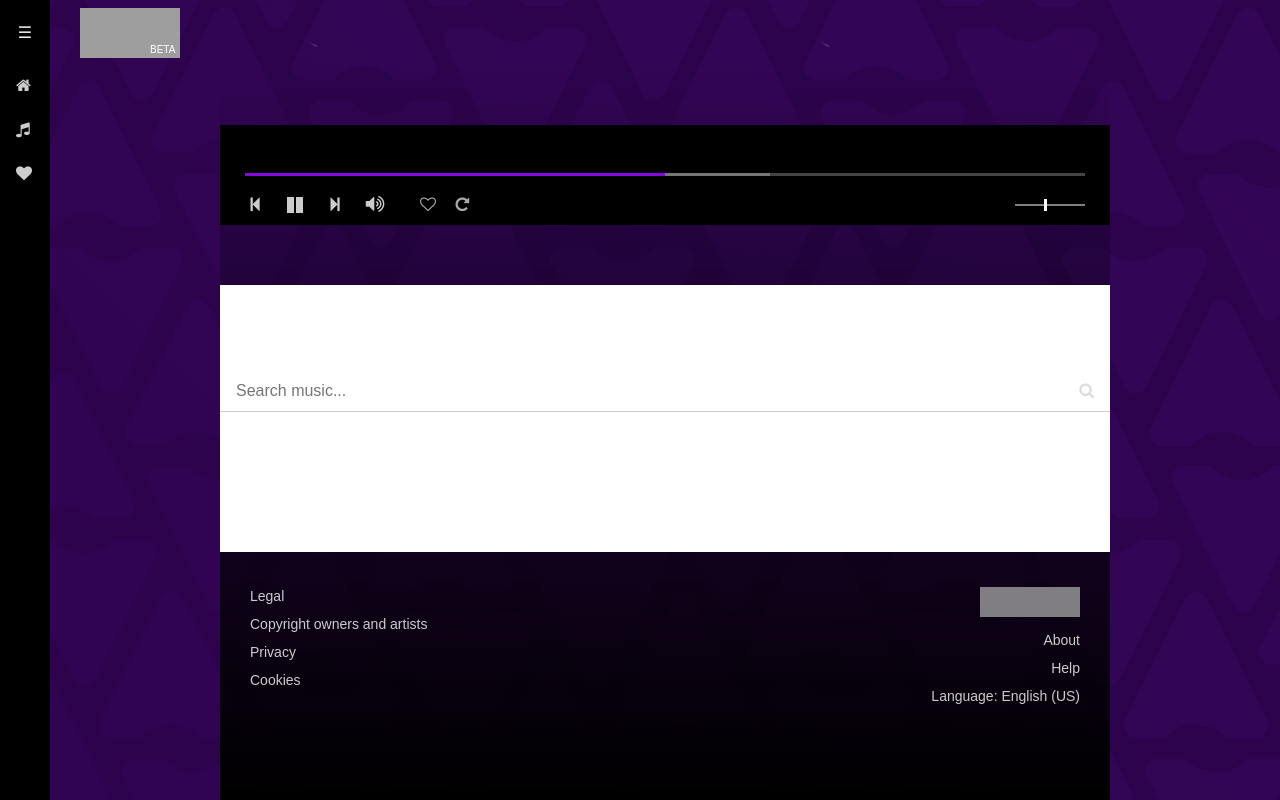
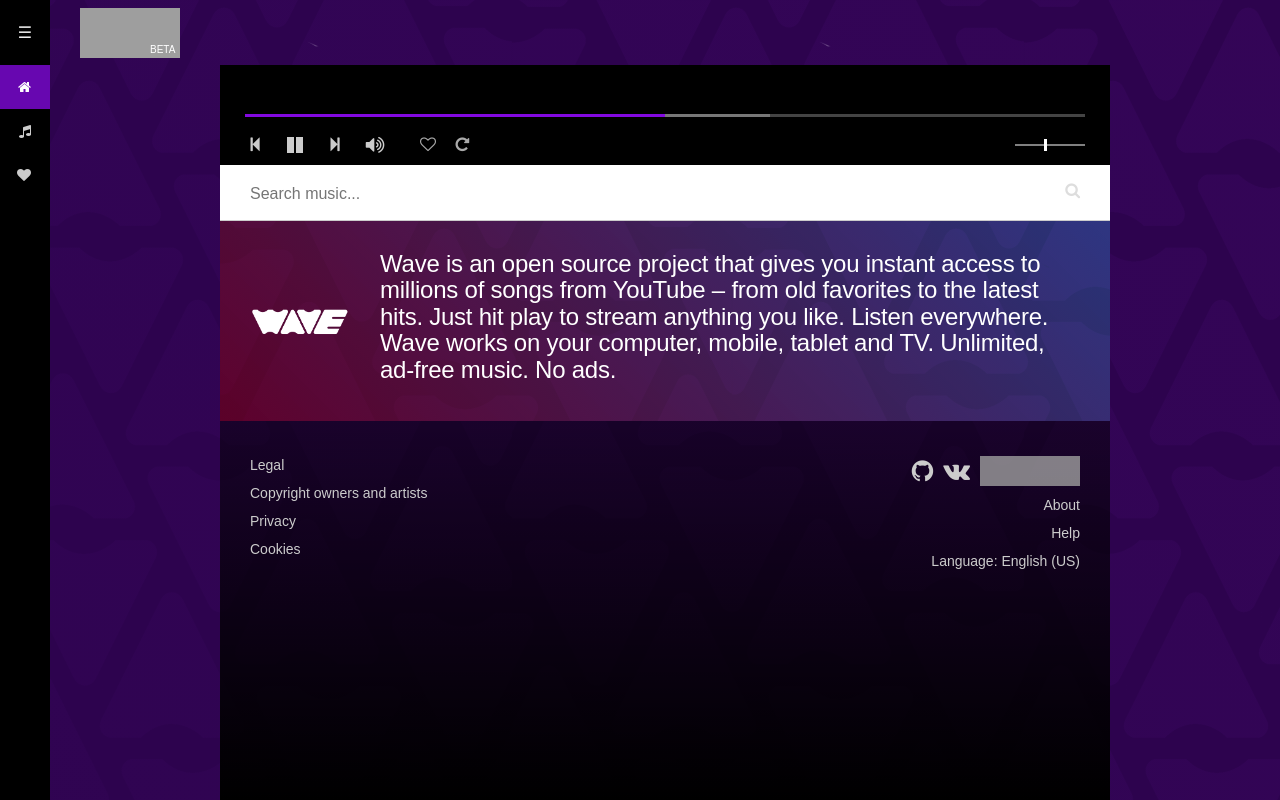
Before and after one commit to AntonPolyakin/wave.ml, a PHP site: page / in a window 1280 px wide. Run offline with PHP 8.4, Linux system fonts and the light colour scheme; some libraries are stand-ins or nearby versions; grey boxes are pictures that could not be loaded.

Commit message:
0.3.0
- added tabs

```diff
--- a/index.php
+++ b/index.php
@@ -50,7 +50,7 @@
 
      <ul class="menu-dropdown">
 
-      <li><a href="#">Home</a><span class="icon"><i class="fa fa-home" aria-hidden="true"></i></span></li>
+      <li class="menu-tab current-tab"><span class="text">Home</span><span class="icon"><i class="fa fa-home" aria-hidden="true"></i></span></li>
 
       <li style="display:none" class="menu-hasdropdown">
        <a href="#">Settings</a><span class="icon"><i class="fa fa-gear"></i></span>
@@ -61,16 +61,16 @@
       <input type="checkbox" class="sub-menu-checkbox" id="settings" />
 
       <ul style="display:none" class="sub-menu-dropdown">
-        <li><a href="">Profile</a></li>
-        <li><a href="">Security</a></li>
-        <li><a href="">Account</a></li>
+        <li>Profile</li>
+        <li>Security</li>
+        <li>Account</li>
       </ul>
     </li>
-<li><a href="#">Playlists</a><span class="icon"><i class="fa fa-music" aria-hidden="true"></i></li>
-    <li><a href="#">Favourites</a><span class="icon"><i class="fa fa-heart"></i></span></li>
-    <li style="display:none"><a href="#">History</a><span class="icon"><i class="fa fa-history" aria-hidden="true"></i></span></li>
-    <li style="display:none"><a href="#">Messages</a><span class="icon"><i class="fa fa-envelope"></i></span></li>
-    <li style="display:none"><a href="#">Subscriptions</a><span class="icon"><i class="fa fa-headphones" aria-hidden="true"></i></span></li>
+<li class="menu-tab"><span class="text">Playlists</span><span class="icon"><i class="fa fa-music" aria-hidden="true"></i></li>
+    <li class="menu-tab"><span class="text">Favourites</span><span class="icon"><i class="fa fa-heart"></i></span></li>
+    <li style="display:none">History<span class="icon"><i class="fa fa-history" aria-hidden="true"></i></span></li>
+    <li style="display:none">Messages<span class="icon"><i class="fa fa-envelope"></i></span></li>
+    <li style="display:none">Subscriptions<span class="icon"><i class="fa fa-headphones" aria-hidden="true"></i></span></li>
   </ul>
 
 </div>
@@ -182,30 +182,33 @@
       </section>
       <!--END OF YOUTUBE PLAYER-->
 
-
-
     </div>
-
-    <ul class="acc-container">
-    </ul>
+<!--TABS-->
+<div id="tab-container">
 
   <!--end of custom Youtube playlist-->
+ <div class="tab-content tab-active">
 
   <!--search content-->
   <nav class="navbar">
-
     <form class="form-inline " id="search-form" name="search-form" onSubmit="return search()">
-
       <div class="input-style">
         <input class="form-control search-field" type="search" id="query" placeholder="Search music...">
         <button type="submit" id="search-btn" name="search-btn" ><i class="fa fa-search" aria-hidden="true"></i></button>
         <div class="style"></div>
       </div>
     </form>
+  </nav>
 
-  </nav>
   <div class="content">
     <div class="container-fluid" id="results">
+
+<div class="meeting-block">
+  <div class="meeting-logo"></div>
+  <h1>
+  Wave is an open source project that gives you instant access to millions of songs from YouTube – from old favorites to the latest hits. Just hit play to stream anything you like. Listen everywhere. Wave works on your computer, mobile, tablet and TV. Unlimited, ad-free music. No ads.
+</h1>
+</div>
 
     </div> <!-- ENd of container fluid -->
     <div class="container-fluid">
@@ -215,6 +218,15 @@
    </div>
  </div> <!-- End of content -->
 
+</div>
+<div class="tab-content">
+<ul class="acc-container"></ul>
+</div>
+<div class="tab-content">
+  favorites
+</div>
+</div>
+<!--END OF TABS-->
  <!--end of search content-->
  <!--footer-->
  <div id="footer">
@@ -226,7 +238,11 @@
   </ul>
 
   <ul class="footer-menu footer-menu__right">
-    <li><a href="#" class="logotype__unsonet"></a></li>
+    <li class="follow-block">
+<a href="https://github.com/AntonPolyakin/wave.ml" target="_blank" title="GitHub"><i class="fa fa-github" aria-hidden="true"></i></a>
+      <a href="https://vk.com/id66838282" target="_blank" title="VK"><i class="fa fa-vk" aria-hidden="true"></i></a>
+      <a href="#" class="logotype__unsonet"></a>
+    </li>
     <li><a href="#">About</a></li>
     <li><a href="#">Help</a></li>
     <li><a href="#">Language: English (US)</a></li>
--- a/src/css/style.css
+++ b/src/css/style.css
@@ -9,7 +9,6 @@ body {
 height: 100%;
   font-family: 'Work Sans', sans-serif;
   margin: 0;
-  /*background: linear-gradient(45deg, rgba(103, 0, 31, .8), rgba(34, 101, 163, .5)), url('../img/wave_texture.png') repeat; */
   background: linear-gradient(45deg, rgba(45, 3, 78, .8), rgba(45, 3, 78, .5)), url('../img/wave_texture.png') repeat;
   background-size: auto;
   position: relative;
@@ -20,6 +19,29 @@ body.openNav {
 	grid-template-columns:250px 1fr;
 }
 
+.meeting-block{
+  background: linear-gradient(45deg, rgba(103, 0, 31, .8), rgba(34, 101, 163, .5)), url('../img/wave_texture.png') repeat;
+  display: grid;
+  grid-template-columns: auto 1fr;
+   padding: 30px;
+}
+.meeting-logo{
+align-self: center;
+  display: block;
+  background: url('../img/wave_logo.png') no-repeat scroll 0 50%;
+  background-size: 100px;
+  width: 100px;
+  height: 50px;
+  margin-right: 30px;
+background-position:center;
+
+}
+.meeting-block h1{
+  color:#fff;
+  font-size: 24px;
+font-weight: 400;
+    letter-spacing: -0.01em;
+}
 /* Layout */
 
 #container {
@@ -31,8 +53,6 @@ body.openNav {
 #main {
 width: 100%;
 background-image: linear-gradient(rgb(0,0,0,.0), rgba(0,0,0));
-display: grid;
-grid-auto-columns: 1fr;
   padding: 0px;
   max-width: 890px;
   margin: 0 auto;
@@ -125,7 +145,20 @@ padding: 0px;}
     text-align: right;
 }
 
-.content {background: #fff;}
+.follow-block a{
+  margin-left: 10px;
+  display: grid;
+}
+
+.follow-block{
+display: grid;
+    grid-template-columns: auto auto auto;
+  }
+
+.follow-block i{font-size:25px;
+align-self: center;}
+
+.content {}
 
 .navbar{background: #fff;}
 
@@ -185,37 +218,25 @@ padding: 0px;}
   color: #eee;
 }
 
-.primary-nav .menu li {
-	position: relative;
-}
-
 .menu .icon {
-	position: absolute;
-	top: 12px;
-	right: 10px;
 	pointer-events: none;
-  width: 24px;
-  height: 24px;
+
   color: #fff;
 }
 
-.menu,
-.menu a,
-.menu a:visited {
+
+.menu li{
+  display: grid;
 	transition: color 0.2s;
   color: #cccccc;
-  text-decoration: none!important;
-	position: relative;
-}
-
-.menu a {
-  display: block;
-  white-space: nowrap;
+  grid-template-columns: 1fr auto;
   padding: 1em;
   font-size: 14px;
-}
-
-.menu a:hover {
+  cursor:pointer;
+}
+
+
+.menu li:hover {
 	color: #fff;
 }
 
@@ -226,7 +247,15 @@ padding: 0px;}
 .menu-dropdown li .icon {
 	transition: color 0.2s;
 	color: #cccccc;
-}
+  display: grid;
+  text-align: center;
+  padding: 0 5px;
+}
+.menu-dropdown li .text{
+  display: inline-block;
+}
+
+.menu-dropdown li .icon i{align-self: center;}
 
 .menu-dropdown li:hover .icon {
 	color: #fff;
@@ -772,7 +801,7 @@ button.playlist__prev:hover,button.playlist__next:hover{
 ----------------------------------*/
 .ui-menu {
   font-size: 1em !important;
-  border: 1px solid #eee;
+  border: 1px solid #eee!important;
 }
 
 .ui-menu-item-wrapper.ui-state-active{
@@ -786,7 +815,6 @@ button.playlist__prev:hover,button.playlist__next:hover{
 .input-style{
 	display: grid;
 	grid-template-columns: 1fr auto;
-    margin: 20px auto;
     width: 100%;
     background: #fff;
     position: relative;
@@ -795,11 +823,15 @@ button.playlist__prev:hover,button.playlist__next:hover{
 .input-style input{
     width: 100%;
     height: 100%;
-    padding: 0px 16px;
+    padding: 20px 0px 14px 30px;
     border: none;
     outline: 0;
 }
-.input-style button{border:0px;color:#ddd;outline: none;}
+.input-style button{
+  border:0px;
+  color:#ddd;
+  outline: none;
+padding: 0px 30px 0px 30px;}
 .input-style button:hover{color:#aaa;}
 .input-style button.active{color:var(--color-light);}
 .input-style .style{
@@ -1223,6 +1255,54 @@ user-select:none;
 }
 
 /*end of to up*/
+/*tabs*/
+
+.menu-tab {
+  display: inline-block;
+  cursor: pointer;
+}
+
+.menu-tab.current-tab {
+  background: var(--color-light);
+  color:#fff;
+}
+.menu-tab.current-tab .icon{color:#fff;}
+
+
+#tab-container {
+  overflow:hidden;
+  position: relative;
+  display: grid;
+}
+
+
+.tab-content {
+  align-self: start;
+  visibility: hidden;
+  width:0px;
+height: 0px;
+  padding:0px;
+box-sizing:border-box;
+  width: 100%;
+  transform: translateX(100%);
+  -moz-transform: translateX(100%);
+  -webkit-transform: translateX(100%);
+  transition: transform ease-out .5s;
+  -moz-transition: transform ease-out .5s;
+  -webkit-transition: transform ease-out .5s;
+}
+
+.tab-content:first-child {
+  position: relative;
+}
+.tab-content.tab-active {
+  display:block;
+  transform: translateX(0%);
+  -moz-transform: translateX(0%);
+  -webkit-transform: translateX(0%);
+}
+
+/*end of tabs*/
 
 /* Colors */
 /* Slider options */
--- a/src/js/main.js
+++ b/src/js/main.js
@@ -1,4 +1,41 @@
+/*tabs*/
+window.addEventListener("load", function() {
+var tabs = document.querySelectorAll('.menu-tab');
+var tabcontents = document.getElementById('tab-container').children;
 
+function setSomeStyles(int){
+	tabcontents[int].style.width = 'auto';
+ tabcontents[int].style.height = 'auto';
+
+  tabcontents[int].style.visibility = 'visible';
+}
+
+function changeTab() {
+	var tabchange = this.mynum;
+	for(var int=0;int<tabcontents.length;int++){
+
+		tabs[int].classList.remove('current-tab');
+
+    tabcontents[int].classList.remove('tab-active');
+    tabcontents[int].style.height = '0';
+    tabcontents[int].style.width = '0';
+    tabcontents[int].style.padding = '0';
+    tabcontents[int].style.visibility = 'hidden';
+	}
+
+	tabcontents[tabchange].classList.add('tab-active');
+	this.classList.add('current-tab');
+
+  setSomeStyles(tabchange);
+}
+
+for(var index=0;index<tabs.length;index++){
+	tabs[index].mynum=index;
+	tabs[index].addEventListener('click', changeTab, false);
+}
+setSomeStyles(0);
+});
+/*end of tabs*/
 /*go to up*/
 // объявим переменные
 var bottom_position = 0; // положение страницы
```
